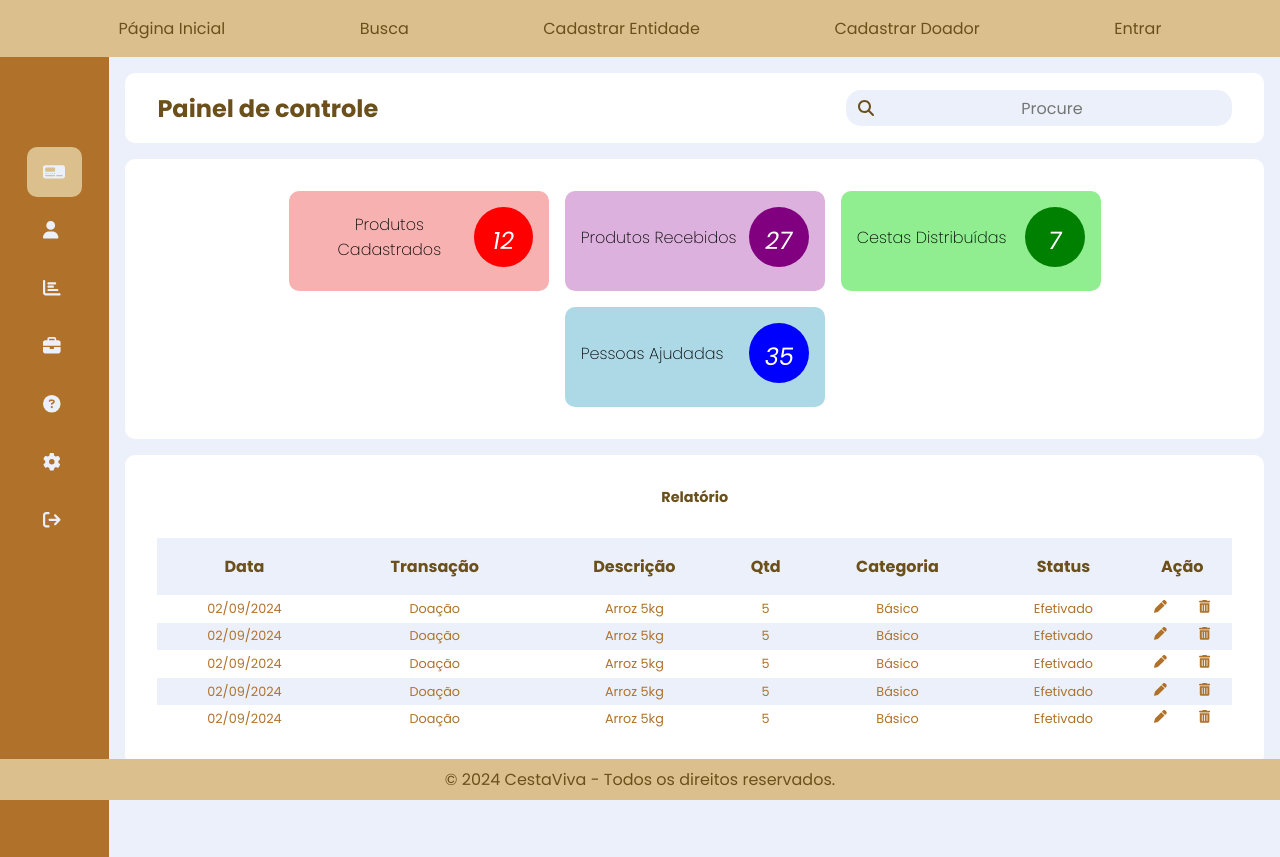
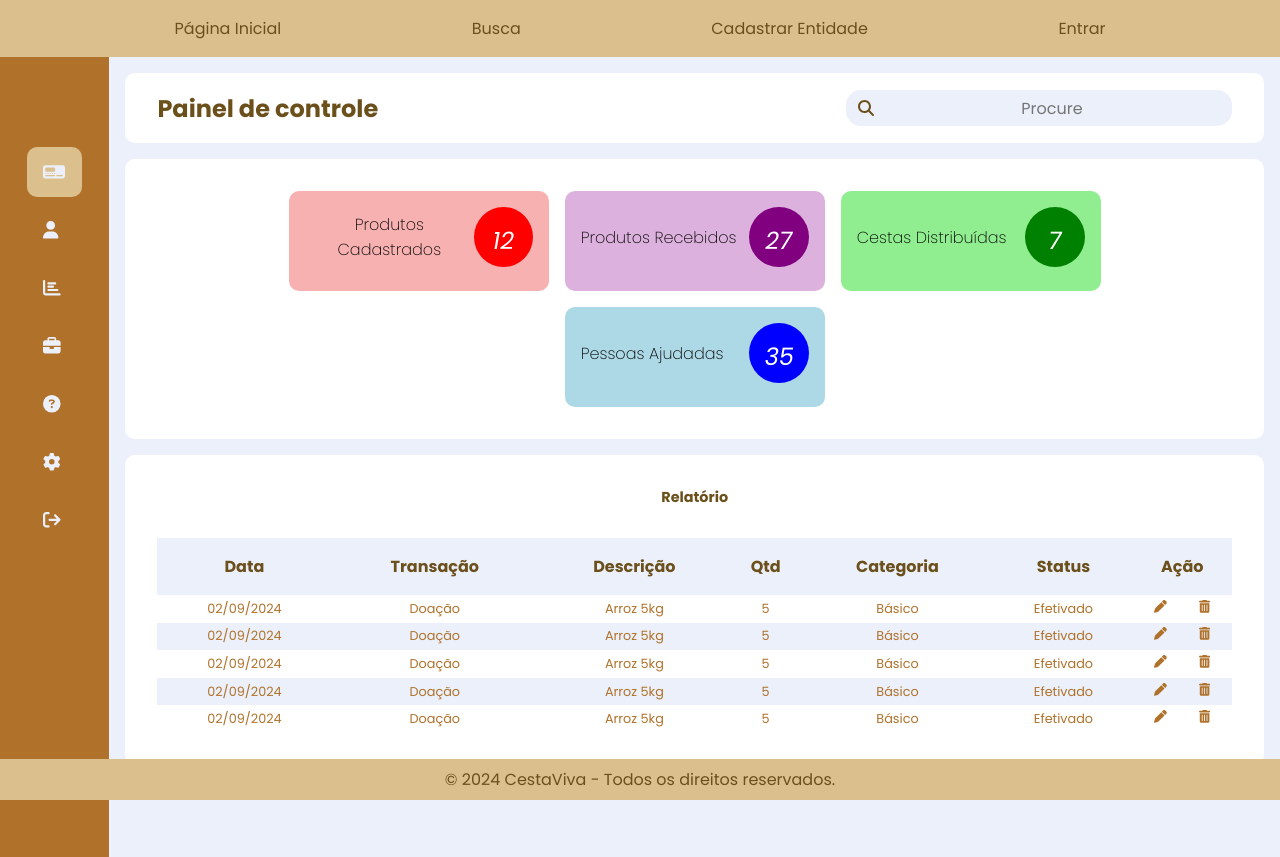
Before and after one commit to Amicuchi/CestaViva, a React (Vite) app: page /dashboard-entidade in a window 1280 px wide. Built offline with nearby package versions, Linux system fonts and the light colour scheme.

Commit message:
Exclusão do botão de cadastro de doador

```diff
--- a/src/components/Navbar.jsx
+++ b/src/components/Navbar.jsx
@@ -7,7 +7,7 @@ function Navbar() {
                 <li><Link to="/">Página Inicial</Link></li>
                 <li><Link to="/busca">Busca</Link></li>
                 <li><Link to="/cadastro-entidade">Cadastrar Entidade</Link></li>
-                <li><Link to="/cadastro-doador">Cadastrar Doador</Link></li>
+                {/* <li><Link to="/cadastro-doador">Cadastrar Doador</Link></li> */}
                 <li><Link to="/login">Entrar</Link></li>
             </ul>
         </nav>
```
